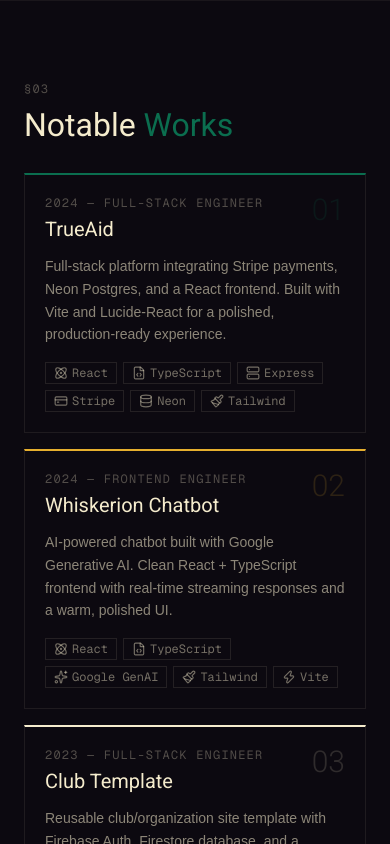
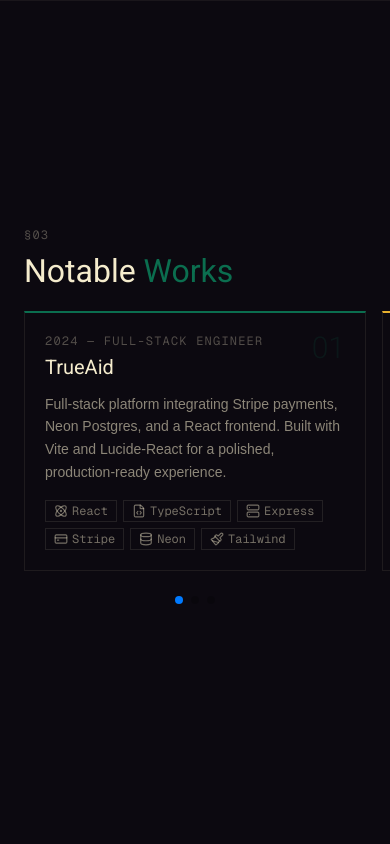
Before and after one commit to cloudflips32/portfolio, a Next.js app: page /components/projects in a window 390 px wide. Shown: the top 844 px of the page. Built offline with nearby package versions, Linux system fonts and the light colour scheme.

Commit message:
in mobile view, projects viewed on carousel

```diff
--- a/app/components/projects/page.tsx
+++ b/app/components/projects/page.tsx
@@ -1,6 +1,12 @@
 "use client";
 
 import {useState} from 'react'
+import { Swiper, SwiperSlide } from 'swiper/react';
+import { Pagination } from 'swiper/modules';
+
+// Import Swiper styles
+import 'swiper/css';
+import 'swiper/css/pagination';
 
 import skillIcon from "../../components/skill-icons/page"
 
@@ -49,21 +55,28 @@
     >
       <div className="relative max-w-7xl mx-auto px-6 md:px-8 py-20 md:py-16 w-full">
 
-        {/* Mobile: stacked cards */}
+        {/* Mobile: Swiper carousel */}
         <div className="md:hidden">
           <span className="font-mono-label text-xs uppercase tracking-widest block mb-3" style={{ color: "rgba(245,236,205,0.3)" }}>
             §03
           </span>
           <h2
-            className="font-display leading-none mb-8"
+            className="font-display leading-none mb-6"
             style={{ fontSize: "clamp(2rem, 8vw, 3rem)", color: "#F5ECCD" }}
           >
             Notable <span style={{ color: "#0B6E4F" }}>Works</span>
           </h2>
-          <div className="flex flex-col gap-4">
+          <Swiper
+            modules={[Pagination]}
+            spaceBetween={16}
+            slidesPerView={1}
+            pagination={{ clickable: true }}
+            className="!pb-12"
+            style={{ overflow: "visible" }}
+          >
             {PROJECTS.map((p) => (
+              <SwiperSlide key={p.index}>
                 <a
-                key={p.index}
                   href={p.href}
                   target="_blank"
                   rel="noopener noreferrer"
@@ -101,8 +114,9 @@
                     </div>
                   </div>
                 </a>
+              </SwiperSlide>
             ))}
-          </div>
+          </Swiper>
         </div>
 
         {/* Tablet + Desktop: sidebar + detail */}
```
Lines whose indentation alone changed are shown as unchanged.
